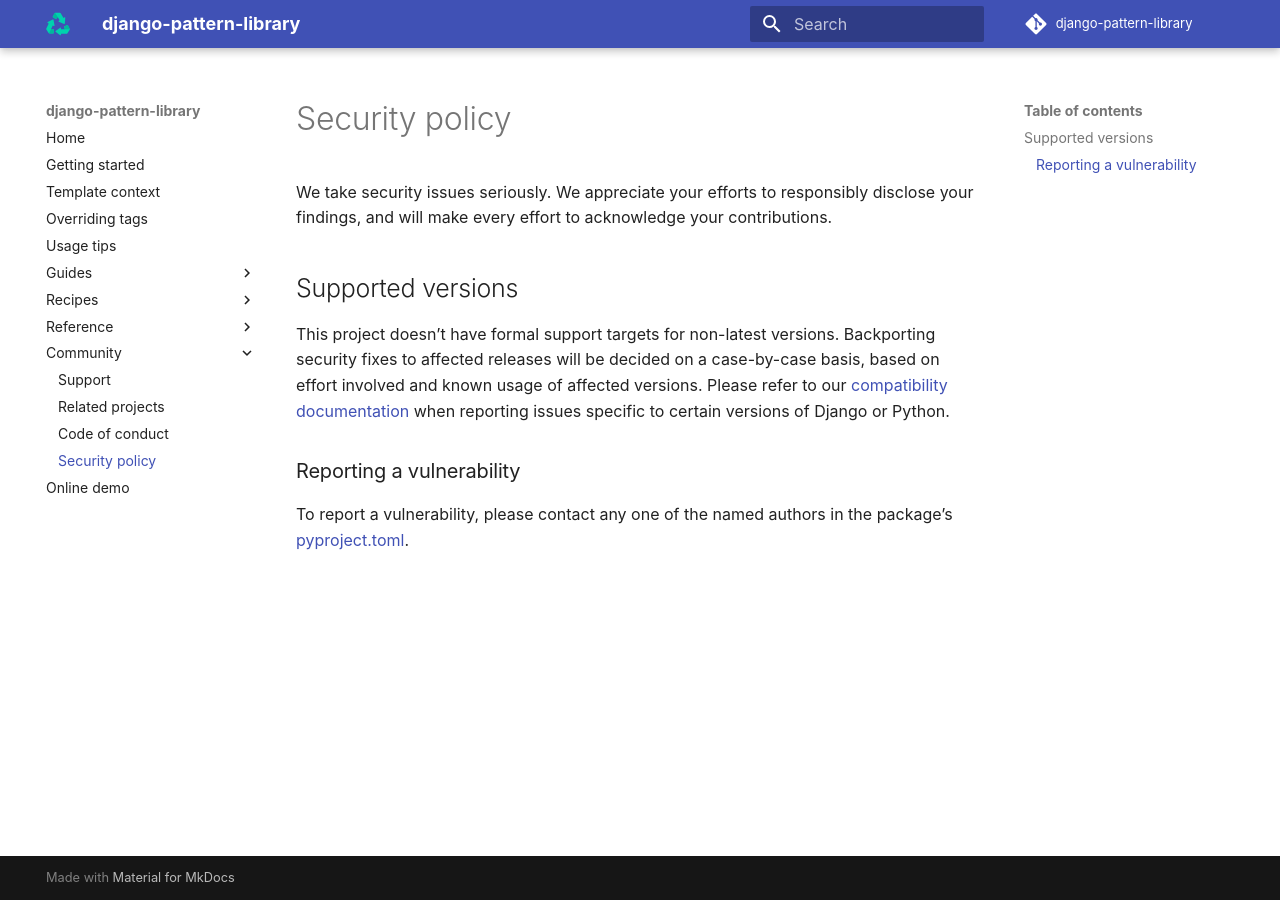
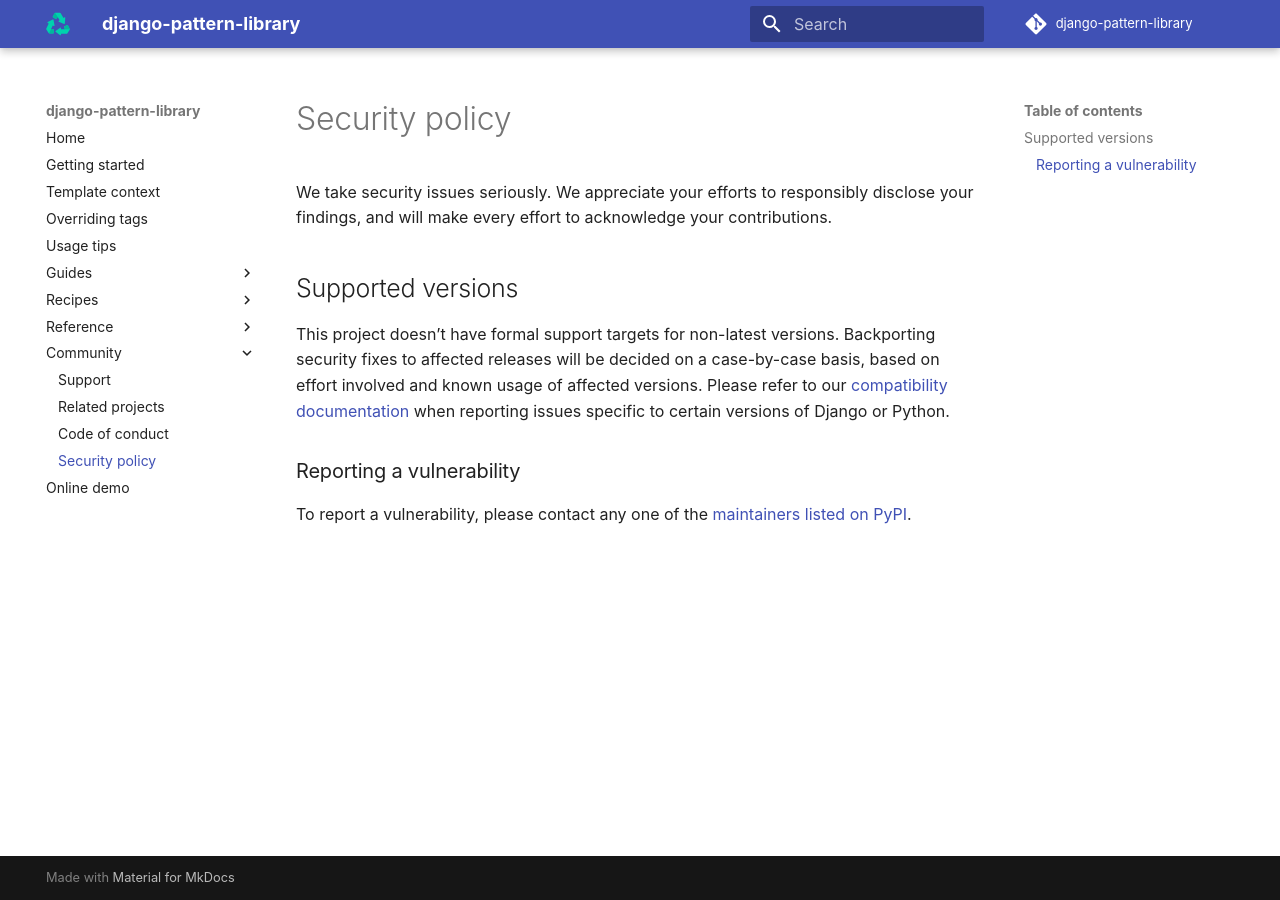
Before and after one commit to torchbox/django-pattern-library, an MkDocs documentation site: the page built from docs/community/security-policy.md, in a window 1280 px wide. Built offline with MkDocs 1.6.1 and Material for MkDocs 9.7.7, drawn with Linux system fonts in a browser that asks for light colours; comment, search, counter and statistics services are not loaded.

Commit message:
Update authors and maintainers

```diff
--- a/docs/community/security-policy.md
+++ b/docs/community/security-policy.md
@@ -8,4 +8,4 @@
 
 ### Reporting a vulnerability
 
-To report a vulnerability, please contact any one of the named authors in the package’s [pyproject.toml](https://github.com/torchbox/django-pattern-library/blob/main/pyproject.toml).
+To report a vulnerability, please contact any one of the [maintainers listed on PyPI](https://pypi.org/project/django-pattern-library/).
--- a/pyproject.toml
+++ b/pyproject.toml
@@ -3,7 +3,6 @@
 version = "1.4.0"
 description = "A module for Django that allows to build pattern libraries for your projects."
 authors = [
-    "Ben Dickinson <ben.dickinson@torchbox.com>",
     "Thibaud Colas <thibaud.colas@torchbox.com>",
 ]
 license = "BSD-3-Clause"
```
Also changed, not shown: CONTRIBUTING.md (+1 -2 lines).
